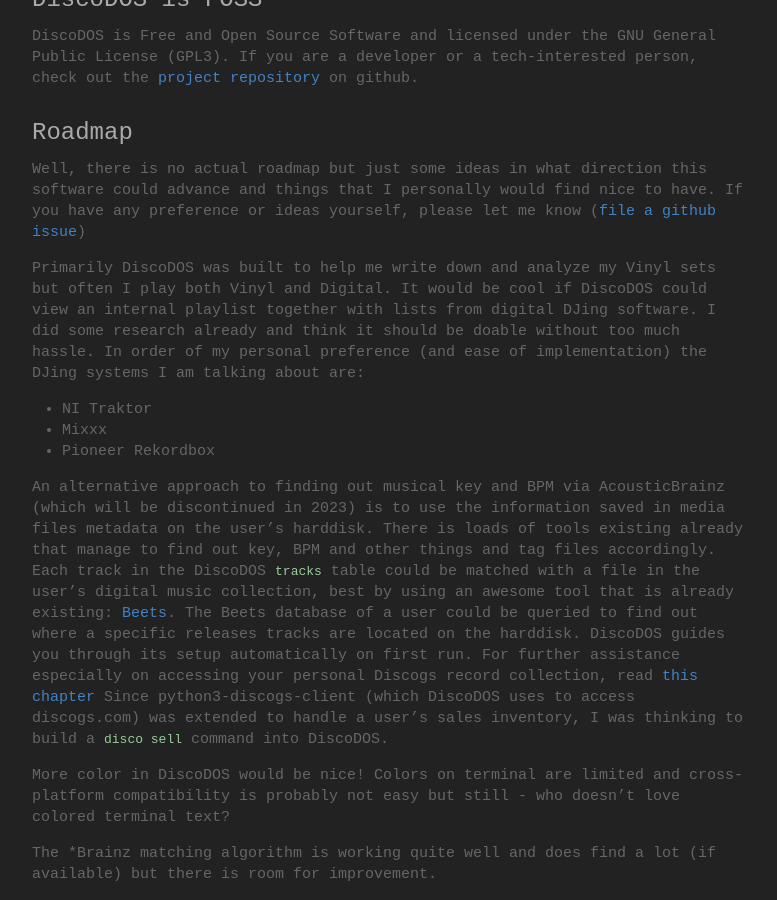
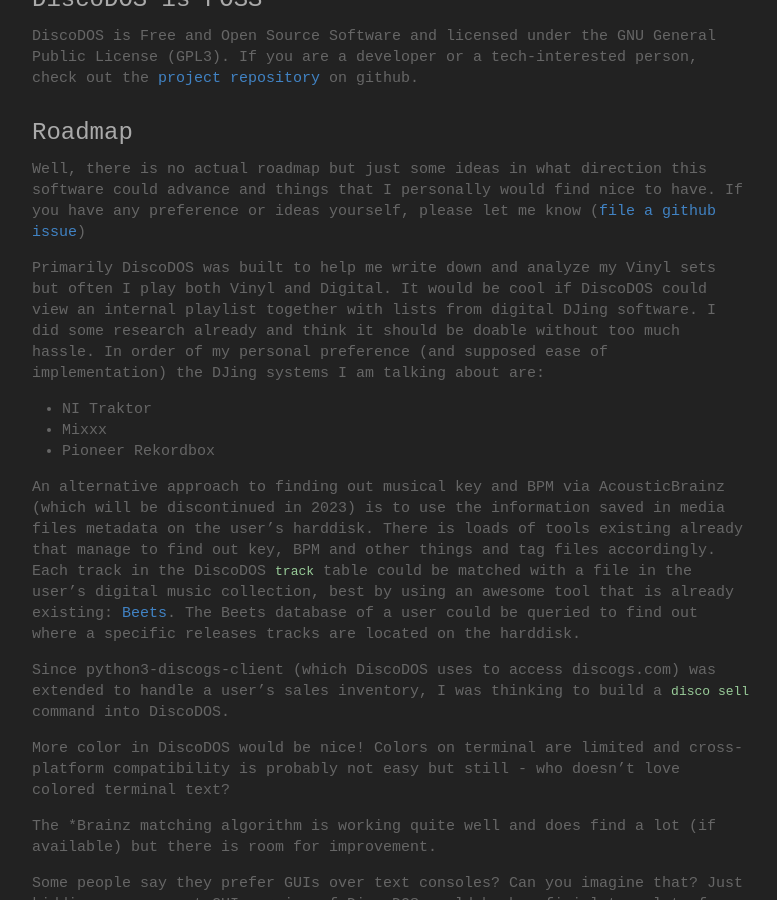
Before and after one commit to JOJ0/discodos, a Jekyll site: the page built from docs/index.md, in a window 1280 px wide and 900 px high, scrolled down 2333 px. Shown: the whole window, without its empty margins (248-1025 px from the left). Built offline with Jekyll 4.4.1, drawn with Linux system fonts in a browser that asks for light colours; some web fonts are replaced.

Commit message:
Fix a copy/paste error on DiscoDOS website
and some minor fixes (issue links, wording in Roadmap chapter).

```diff
--- a/docs/index.md
+++ b/docs/index.md
@@ -64,14 +64,14 @@
 Well, there is no actual roadmap but just some ideas in what direction this
 software could advance and things that I personally would find nice to have.
 If you have any preference or ideas yourself, please let me know ([file a
-github issue](https://github.com/JOJ0/discodos/issues))
+github issue](https://github.com/JOJ0/discodos/issues/new))
 
 Primarily DiscoDOS was built to help me write down and analyze my Vinyl sets
 but often I play both Vinyl and Digital. It would be cool if DiscoDOS could
 view an internal playlist together with lists from digital DJing software. I
 did some research already and think it should be doable without too much
-hassle. In order of my personal preference (and ease of implementation) the
-DJing systems I am talking about are:
+hassle. In order of my personal preference (and supposed ease of
+implementation) the DJing systems I am talking about are:
 
   - NI Traktor
   - Mixxx
@@ -81,14 +81,12 @@
 (which will be discontinued in 2023) is to use the information saved in media
 files metadata on the user's harddisk. There is loads of tools existing already
 that manage to find out key, BPM and other things and tag files accordingly.
-Each track in the DiscoDOS `tracks` table could be matched with a file in the
+Each track in the DiscoDOS `track` table could be matched with a file in the
 user's digital music collection, best by using an awesome tool that is already
 existing: [Beets](https://beets.io). The Beets database of a user could be
 queried to find out where a specific releases tracks are located on the
 harddisk.
-DiscoDOS guides you through its setup automatically on first run. For further
-assistance especially on accessing your personal Discogs record collection,
-read [this chapter](https://discodos.readthedocs.io/en/latest/INSTALLATION.html#configure-discogs-api-access)
+
 Since python3-discogs-client (which DiscoDOS uses to access discogs.com) was
 extended to handle a user's sales inventory, I was thinking to build a `disco
 sell` command into DiscoDOS.
@@ -123,7 +121,7 @@
 details on how to try it out.
 
 Any other ideas how DiscoDOS could be improved? [Let me
-know!](https://github.com/JOJ0/discodos/issues)
+know!](https://github.com/JOJ0/discodos/issues/new)
 
 ## Changelog
 
```
